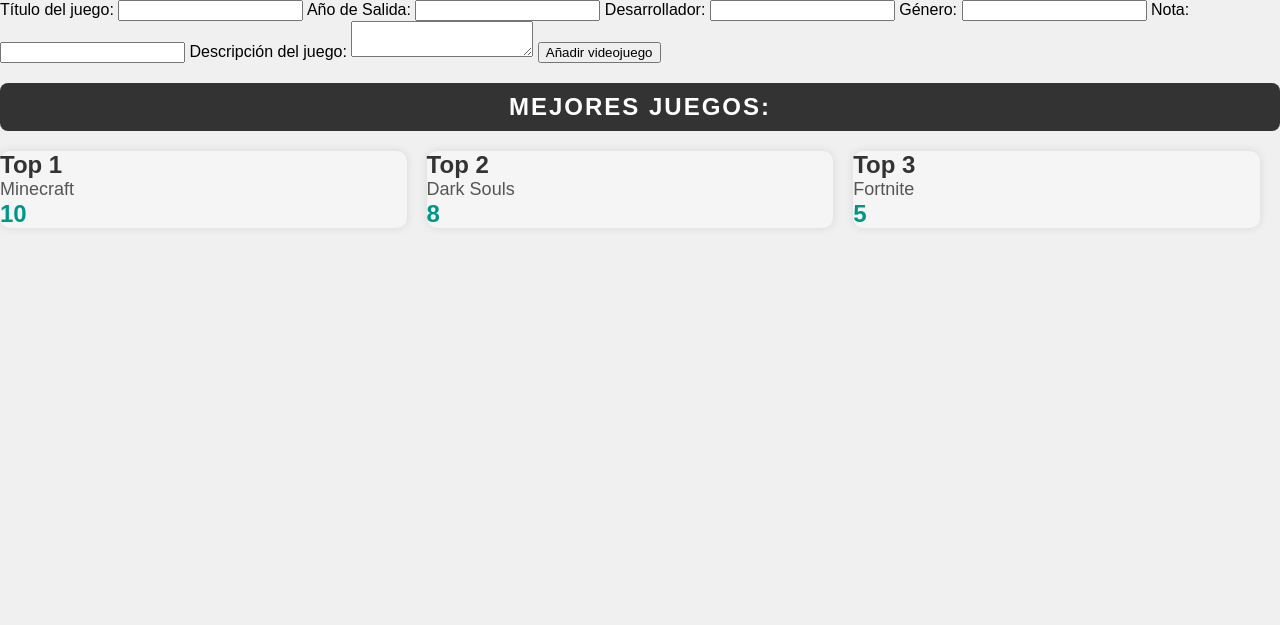
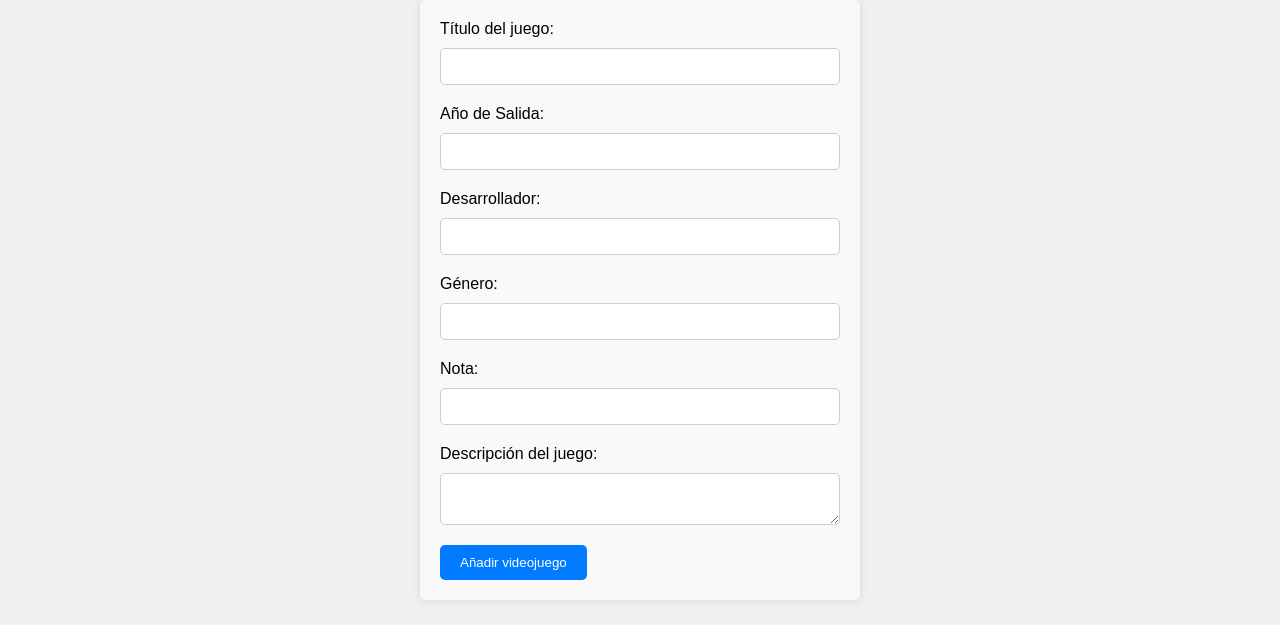
Before and after one commit to RaulAJ/GameForum-, a PHP site: page /topJuegos.php?accion=agregarJuego in a window 1280 px wide. Shown: the part 175-800 px from the top of the page. Run offline with PHP 8.4, Linux system fonts and the light colour scheme; the visitor is signed in with stand-in values (Sample User, id 1); data comes from the database, SQL or seed files in the repository.

Commit message:
mejorada la vista de añadir juegos

```diff
--- a/css/juegos.css
+++ b/css/juegos.css
@@ -63,3 +63,41 @@
     background-color: #ff8533; /* Cambiar color de fondo al pasar el mouse */
     border-color: #ff8533; /* Cambiar color del borde al pasar el mouse */
 }
+
+/*Formulario*/
+.formulario {
+    max-width: 400px;
+    margin: 0 auto;
+    padding: 20px;
+    background-color: #f9f9f9;
+    border-radius: 5px;
+    box-shadow: 0 0 10px rgba(0, 0, 0, 0.1);
+}
+
+.formulario label {
+    display: block;
+    margin-bottom: 10px;
+}
+
+.formulario input[type="text"],
+.formulario input[type="number"],
+.formulario textarea {
+    width: 100%;
+    padding: 10px;
+    margin-bottom: 20px;
+    border: 1px solid #ccc;
+    border-radius: 5px;
+}
+
+.formulario input[type="submit"] {
+    background-color: #007bff;
+    color: #fff;
+    padding: 10px 20px;
+    border: none;
+    border-radius: 5px;
+    cursor: pointer;
+}
+
+.formulario input[type="submit"]:hover {
+    background-color: #0056b3;
+}
--- a/topJuegos.php
+++ b/topJuegos.php
@@ -3,7 +3,7 @@
 
 require_once 'config.php';
 require_once 'vistas/helpers/juegos.php';
-require_once 'src/juegos/bd/Juego.php';//quitar
+require_once 'src/juegos/bd/Juego.php'; //quitar
 
 $tituloPagina = 'Top Juegos';
 $mensaje = ''; // Mensaje que se mostrará al usuario
@@ -11,7 +11,6 @@ $mensaje = ''; // Mensaje que se mostrará al usuario
 $contenidoPrincipal = '';
 
 //Verificar mensajes
-
 if (isset($_GET['exito'])) {
     $mensaje = '<div class="alerta exito">El juego ha sido añadido con éxito.</div>';
 }
@@ -24,7 +23,14 @@ if (isset($_GET['error'])) {
         $mensaje = '<div class="alerta error">Los datos proporcionados son inválidos.</div>';
     }
 }
-$contenidoPrincipal = $mensaje;
+
+// Verificar si no hay formulario activo ni mensaje de error
+if (empty($mensaje) && !isset($_GET['accion'])) {
+    // Si no hay formulario activo ni mensaje de error, mostrar los juegos
+    $contenidoPrincipal .= '<h1>MEJORES JUEGOS:</h1>';
+    $contenidoPrincipal .= listaJuegos();
+}
+
 //Formularios para agregar/sugerir juegos
 if (isset($_GET['accion']) && $_GET['accion'] === 'agregarJuego') {
     $contenidoPrincipal .= buildFormularioAgregarJuego();
@@ -32,8 +38,7 @@ if (isset($_GET['accion']) && $_GET['accion'] === 'agregarJuego') {
     $contenidoPrincipal .= buildFormularioSugerirJuego();
 }
 
-$contenidoPrincipal .= '<h1>MEJORES JUEGOS:</h1>';
-$contenidoPrincipal .= listaJuegos();
-
+// Agregar mensaje a contenido principal
+$contenidoPrincipal .= $mensaje;
 
 require 'vistas/comun/layout.php';
--- a/vistas/helpers/juegos.php
+++ b/vistas/helpers/juegos.php
@@ -37,26 +37,26 @@
         return '';
     }
 
-    function buildFormularioAgregarJuego() {
+     function buildFormularioAgregarJuego() {
         return <<<HTML
-        <form action="juegos/nuevoJuego.php" method="post">
+        <form class="formulario" action="juegos/nuevoJuego.php" method="post">
             <label for="titulo">Título del juego:</label>
-            <input type="text" id="titulo" name="titulo">
+            <input type="text" id="titulo" name="titulo" required>
 
             <label for="anioDeSalida">Año de Salida:</label>
-            <input type="number" id="anioDeSalida" name="anioDeSalida">
+            <input type="number" id="anioDeSalida" name="anioDeSalida" required>
 
             <label for="desarrollador">Desarrollador:</label>
-            <input type="text" id="desarrollador" name="desarrollador">
+            <input type="text" id="desarrollador" name="desarrollador" required>
 
             <label for="genero">Género:</label>
-            <input type="text" id="genero" name="genero">
+            <input type="text" id="genero" name="genero" required>
 
             <label for="nota">Nota:</label>
-            <input type="number" step="0.1" id="nota" name="nota">
+            <input type="number" step="0.1" id="nota" name="nota" required>
 
             <label for="descripcion">Descripción del juego:</label>
-            <textarea id="descripcion" name="descripcion"></textarea>
+            <textarea id="descripcion" name="descripcion" required></textarea>
 
             <input type="submit" value="Añadir videojuego">
         </form>
```
